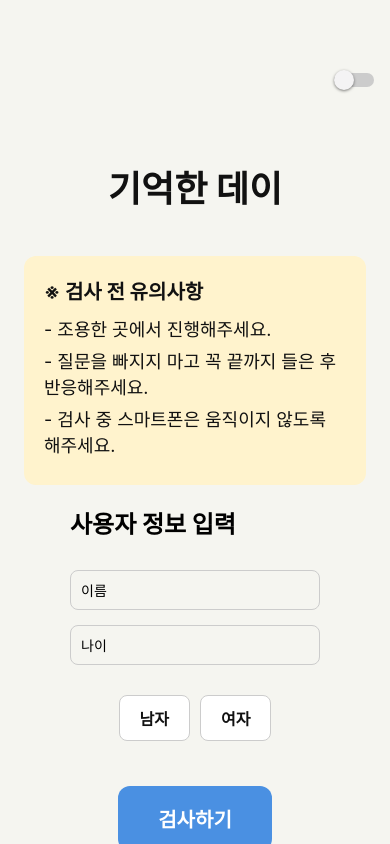
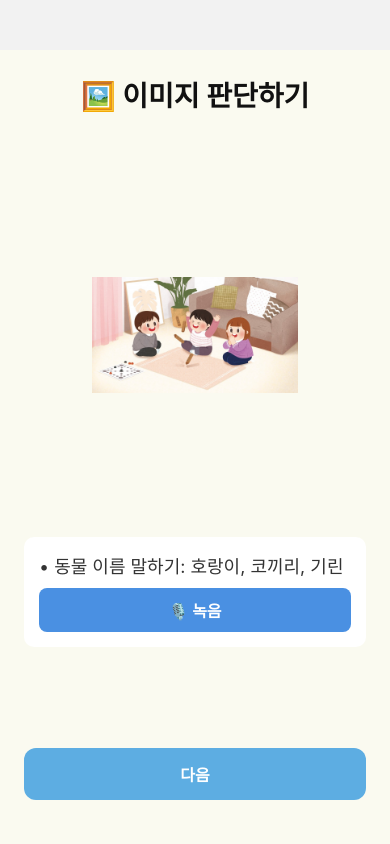
Before and after one commit to tkdudsh/test03, a React Native app: screen /Image1 in a window 390 px wide. Built offline with nearby package versions, Linux system fonts and the light colour scheme.

Commit message:
이미지판단 나눔

```diff
--- a/pages/Router.js
+++ b/pages/Router.js
@@ -5,7 +5,6 @@ import { createNativeStackNavigator } from '@react-navigation/native-stack';
 import AppMainPage from './AppMainPage';
 import TutorialPage from './TutorialPage';
 import ResultPage from './ResultPage';
-import RepeatSentencepage from './testpages/RepeatSentencePage ';
 import StorytellingPage from './testpages/StorytellingPage ';
 import ImageJudgementPage from './testpages/ImageJudgementPage ';
 import FluencyPage from './testpages/FluencyPage ';
@@ -14,6 +13,8 @@ import UploadPage from './Upload';
 import Repeat1Page from './testpages/Repeat1Page';
 import Repeat2Page from './testpages/Repeat2Page';
 import Repeat3Page from './testpages/Repeat3Page';
+import Image2Page from './testpages/Image2Page';
+import Image1Page from './testpages/Image1Page';
 
 
 const Stack = createNativeStackNavigator();
@@ -25,11 +26,13 @@ export default function Router() {
         <Stack.Screen name="Main" component={AppMainPage} />
         <Stack.Screen name="Tutorial" component={TutorialPage} />
 
-        <Stack.Screen name="Repeat" component={RepeatSentencepage} />
         <Stack.Screen name="Repeat1" component={Repeat1Page} />
         <Stack.Screen name="Repeat2" component={Repeat2Page} />
         <Stack.Screen name="Repeat3" component={Repeat3Page} />
         <Stack.Screen name="Image" component={ImageJudgementPage} />
+        <Stack.Screen name="Image1" component={Image1Page} />
+        <Stack.Screen name="Image2" component={Image2Page} />
+
         <Stack.Screen name="Fluency" component={FluencyPage} />
         <Stack.Screen name="Story" component={StorytellingPage} />
         <Stack.Screen name="Cal" component={CalculationPage} />
--- /dev/null
+++ b/pages/testpages/Image1Page.js
@@ -0,0 +1,11 @@
+import ImageTemplatePage from './ImageTemplatePage';
+export default function Image1Page({ navigation }) {
+  return (
+    <ImageTemplatePage
+      sentence="동물 이름 말하기: 호랑이, 코끼리, 기린"
+      imageSource={require('../assets/Family.jpg')}
+      nextScreen="Image2"
+      navigation={navigation}
+    />
+  );
+}
--- /dev/null
+++ b/pages/testpages/Image2Page.js
@@ -0,0 +1,11 @@
+import ImageTemplatePage from './ImageTemplatePage';
+export default function Image2Page({ navigation }) {
+  return (
+    <ImageTemplatePage
+      sentence="그림 설명하기 (cookie-theft)"
+      imageSource={require('../assets/Family.jpg')}
+      nextScreen="Fluency"
+      navigation={navigation}
+    />
+  );
+}
--- /dev/null
+++ b/pages/testpages/ImageTemplatePage.js
@@ -0,0 +1,108 @@
+import React, { useRef, useState } from 'react';
+import { View, Text, StyleSheet, TouchableOpacity, Alert, Image } from 'react-native';
+import { Audio } from 'expo-av';
+import useRecordingsStore from '../store/recordingsStore';
+
+export default function ImageTemplatePage({ sentence, imageSource, nextScreen, navigation }) {
+  const recordingRef = useRef(null);
+  const timerRef = useRef(null);
+  const [isRecording, setIsRecording] = useState(false);
+  const [recorded, setRecorded] = useState(false);
+  const addRecording = useRecordingsStore((state) => state.addRecording);
+
+  const startRecording = async () => {
+    try {
+      const permission = await Audio.requestPermissionsAsync();
+      if (!permission.granted) {
+        Alert.alert("마이크 권한이 필요합니다");
+        return;
+      }
+
+      await Audio.setAudioModeAsync({ allowsRecordingIOS: true, playsInSilentModeIOS: true });
+
+      const newRecording = new Audio.Recording();
+      await newRecording.prepareToRecordAsync(Audio.RECORDING_OPTIONS_PRESET_HIGH_QUALITY);
+      await newRecording.startAsync();
+
+      recordingRef.current = newRecording;
+      setIsRecording(true);
+
+      timerRef.current = setTimeout(() => {
+        stopRecording();
+        setTimeout(() => {
+          Alert.alert("⏱️ 녹음 완료", "1분이 지나 자동으로 녹음이 종료되었습니다.");
+        }, 100);
+      }, 60000);
+    } catch (err) {
+      console.error("녹음 시작 오류:", err);
+      Alert.alert("녹음 시작 오류");
+    }
+  };
+
+  const stopRecording = async () => {
+    try {
+      if (!recordingRef.current) return;
+
+      if (timerRef.current) {
+        clearTimeout(timerRef.current);
+        timerRef.current = null;
+      }
+
+      await recordingRef.current.stopAndUnloadAsync();
+      const uri = recordingRef.current.getURI();
+      addRecording("Image", uri);
+      setRecorded(true);
+      setIsRecording(false);
+      recordingRef.current = null;
+    } catch (err) {
+      console.error("녹음 중지 오류:", err);
+      Alert.alert("녹음 중지 오류");
+    }
+  };
+
+  return (
+    <View style={styles.container}>
+      <Text style={styles.title}>🖼️ 이미지 판단하기</Text>
+
+      <Image style={styles.image} source={imageSource} resizeMode="contain" />
+
+      <View style={styles.taskContainer}>
+        <Text style={styles.taskText}>• {sentence}</Text>
+        <TouchableOpacity
+          style={styles.recordButton}
+          onPress={isRecording ? stopRecording : startRecording}
+        >
+          <Text style={styles.buttonText}>
+            {isRecording ? "⏹️ 중지" : "🎙️ 녹음"}
+          </Text>
+        </TouchableOpacity>
+        {recorded && <Text style={styles.uriText}>녹음 완료 ✔️</Text>}
+      </View>
+
+      <TouchableOpacity
+        style={[styles.nextButton, { backgroundColor: '#5DADE2' }]}
+        onPress={() => {
+          if (!recorded) {
+            Alert.alert("녹음 후 진행 가능합니다");
+            return;
+          }
+          navigation.navigate(nextScreen);
+        }}
+      >
+        <Text style={styles.buttonText}>다음</Text>
+      </TouchableOpacity>
+    </View>
+  );
+}
+
+const styles = StyleSheet.create({
+  container: { flex: 1, backgroundColor: '#FAFAF0', padding: 24, marginTop: 50, justifyContent: 'space-between' },
+  title: { fontSize: 28, fontWeight: 'bold', marginBottom: 20, textAlign: 'center', color: '#111' },
+  image: { width: '60%', height: 200, borderRadius: 10, alignSelf: 'center' },
+  taskContainer: { backgroundColor: '#fff', borderRadius: 10, padding: 15, elevation: 2 },
+  taskText: { fontSize: 18, marginBottom: 10, color: '#333' },
+  recordButton: { backgroundColor: '#4A90E2', paddingVertical: 10, borderRadius: 8, alignItems: 'center' },
+  buttonText: { fontSize: 16, color: '#fff', fontWeight: 'bold' },
+  uriText: { fontSize: 14, color: 'green', marginTop: 8, textAlign: 'center' },
+  nextButton: { paddingVertical: 14, borderRadius: 12, alignItems: 'center', marginBottom: 20 }
+});
--- a/pages/testpages/Repeat3Page.js
+++ b/pages/testpages/Repeat3Page.js
@@ -3,7 +3,7 @@ export default function Repeat3Page({ navigation }) {
   return (
     <RepeatTemplatePage
       sentence="낮말은 새가 듣고 밤말은 쥐가 듣는다"
-      nextScreen="Image"
+      nextScreen="Image1"
       navigation={navigation}
     />
   );
```
